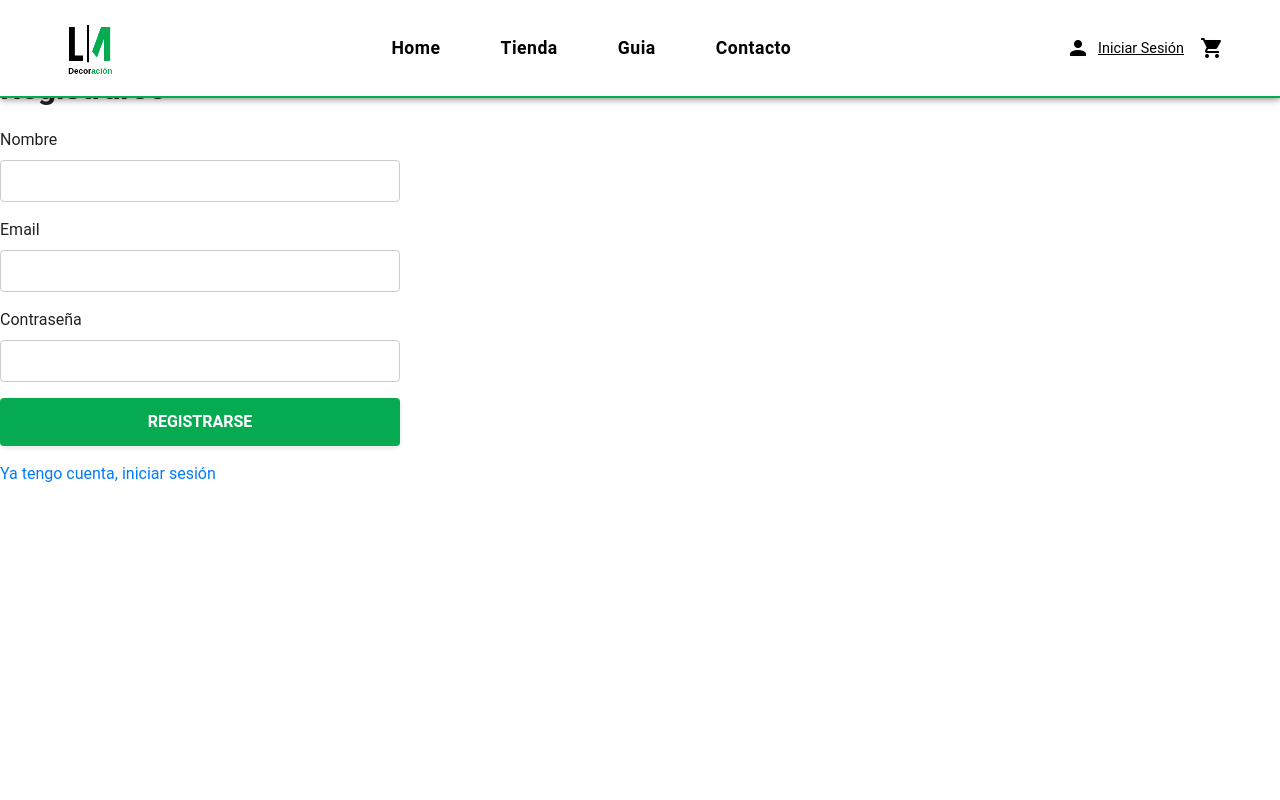
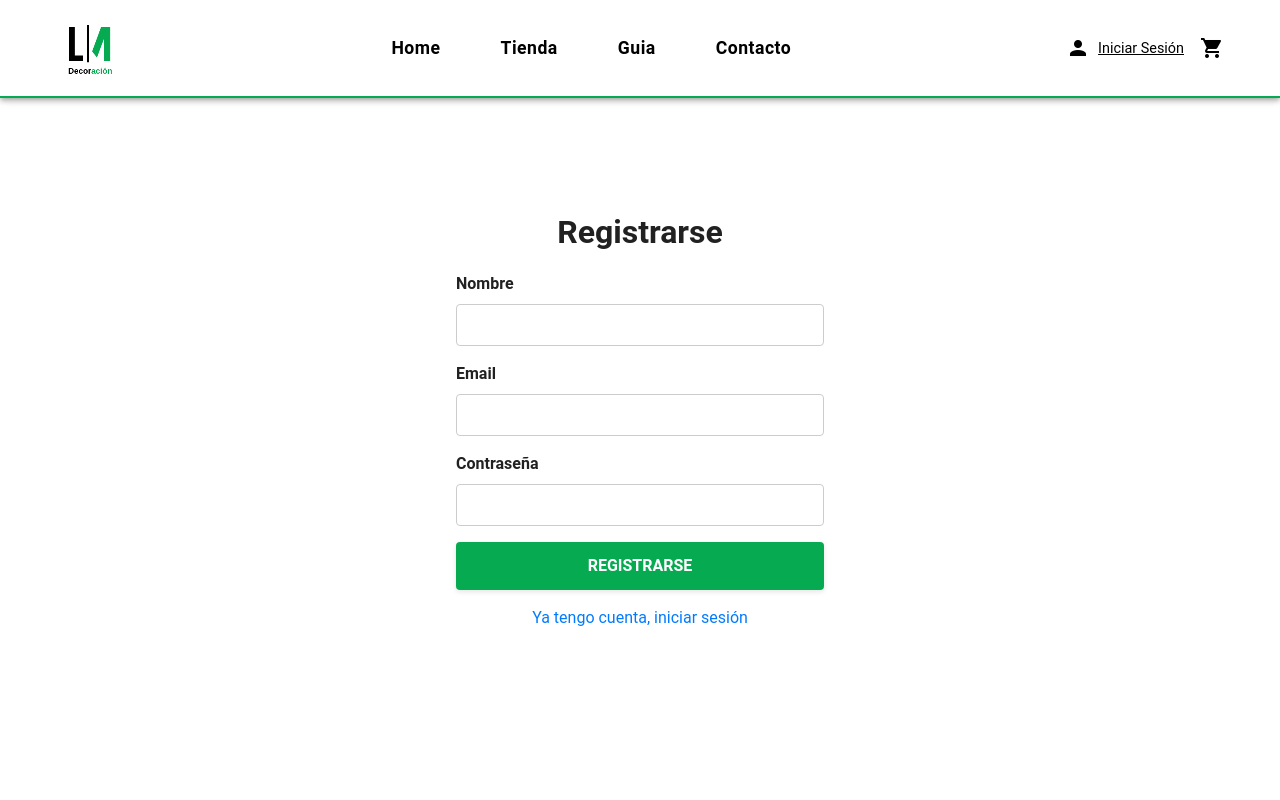
Before and after one commit to MarcosLarraga/ecommerce-decoracion-frontend, a Vue app in the folder ecommerce/: page /register in a window 1280 px wide. Shown: the top 800 px of the page. Built offline with nearby package versions, Linux system fonts and the light colour scheme.

Commit message:
dar formato al login y register

```diff
--- a/ecommerce/src/views/LoginView.vue
+++ b/ecommerce/src/views/LoginView.vue
@@ -1,35 +1,35 @@
 <template>
-  <div class="login">
-    <h1 class="login__title">Iniciar Sesión</h1>
-    <form class="login__form" @submit.prevent="handleLogin">
-      <div class="login__group">
-        <label class="login__label" for="email">Email</label>
-        <input class="login__input" type="email" id="email" v-model="email" required />
+  <div class="auth">
+    <h1 class="auth__title">Iniciar Sesión</h1>
+    <Alerta v-if="error" :mensaje="error" />
+    <form class="auth__form" @submit.prevent="handleLogin">
+      <div class="auth__group">
+        <label for="email" class="auth__label">Email</label>
+        <input type="email" id="email" class="auth__input" v-model="email" required />
       </div>
-      <div class="login__group">
-        <label class="login__label" for="password">Contraseña</label>
-        <input class="login__input" type="password" id="password" v-model="password" required />
+      <div class="auth__group">
+        <label for="password" class="auth__label">Contraseña</label>
+        <input type="password" id="password" class="auth__input" v-model="password" required />
       </div>
-      <button class="login__button" type="submit" :disabled="loading">
+      <button type="submit" class="auth__button" :disabled="loading">
         {{ loading ? 'Iniciando sesión...' : 'Iniciar Sesión' }}
       </button>
-      <p v-if="error" class="login__error">{{ error }}</p>
     </form>
-    <div class="login__links">
-      <router-link class="login__link" to="/register">Registrarse</router-link>
-      <router-link class="login__link" to="/forgot-password">Olvidé mi contraseña</router-link>
+    <div class="auth__links">
+      <router-link class="auth__link" to="/register">Registrarse</router-link>
+      <router-link class="auth__link" to="/forgot-password">Olvidé mi contraseña</router-link>
     </div>
-    <!-- Componente para Google Sign-In -->
-    <div class="login__google">
-      <BotonGoogle />
+    <div class="auth__google">
+      <BotonGoogle v-if="!loading" />
     </div>
   </div>
 </template>
 
 <script lang="ts" setup>
-import { ref } from 'vue';
+import { ref, watch } from 'vue';
 import { useUserStore } from '@/stores/userStore';
 import { useRouter } from 'vue-router';
+import Alerta from '@/components/Alerta.vue';
 import BotonGoogle from '@/components/BotonGoogle.vue';
 
 const email = ref('');
@@ -49,8 +49,83 @@ const handleLogin = async () => {
     router.push('/');
   }
 };
+
+// Opcional: Watch para redirigir cuando el usuario se autentique
+watch(() => userStore.isAuthenticated, (newVal) => {
+  if (newVal) {
+    router.push('/');
+  }
+});
 </script>
 
 <style lang="scss" scoped>
-/* Tus estilos de login */
+.auth {
+  max-width: 400px;
+  margin: 0 auto;
+  padding: 1rem;
+  text-align: center;
+  margin-top: 10%;
+
+  &__title {
+    font-size: 2rem;
+    margin-bottom: 1rem;
+  }
+
+  &__form {
+    display: flex;
+    flex-direction: column;
+    gap: 1rem;
+  }
+
+  &__group {
+    display: flex;
+    flex-direction: column;
+    text-align: left;
+  }
+
+  &__label {
+    margin-bottom: 0.5rem;
+    font-weight: 600;
+  }
+
+  &__input {
+    padding: 0.5rem;
+    border: 1px solid #ccc;
+    border-radius: 4px;
+  }
+
+  &__button {
+    padding: 0.75rem;
+    background-color: #28a745;
+    color: #fff;
+    border: none;
+    border-radius: 4px;
+    cursor: pointer;
+    transition: background-color 0.3s;
+
+    &:hover {
+      background-color: #218838;
+    }
+
+    &:disabled {
+      opacity: 0.6;
+      cursor: not-allowed;
+    }
+  }
+
+  &__links {
+    margin-top: 1rem;
+    display: flex;
+    justify-content: space-around;
+  }
+
+  &__link {
+    color: #007bff;
+    text-decoration: none;
+  }
+
+  &__google {
+    margin-top: 1.5rem;
+  }
+}
 </style>
--- a/ecommerce/src/views/RegisterView.vue
+++ b/ecommerce/src/views/RegisterView.vue
@@ -1,26 +1,30 @@
 <template>
-  <div class="register">
-    <h1 class="register__title">Registrarse</h1>
-    <form class="register__form" @submit.prevent="handleRegister">
-      <div class="register__group">
-        <label class="register__label" for="nombre">Nombre</label>
-        <input class="register__input" type="text" id="nombre" v-model="nombre" required />
+  <div class="auth">
+    <h1 class="auth__title">Registrarse</h1>
+    <Alerta v-if="error" :mensaje="error" />
+    <form class="auth__form" @submit.prevent="handleRegister">
+      <div class="auth__group">
+        <label for="nombre" class="auth__label">Nombre</label>
+        <input type="text" id="nombre" class="auth__input" v-model="nombre" required />
       </div>
-      <div class="register__group">
-        <label class="register__label" for="email">Email</label>
-        <input class="register__input" type="email" id="email" v-model="email" required />
+      <div class="auth__group">
+        <label for="email" class="auth__label">Email</label>
+        <input type="email" id="email" class="auth__input" v-model="email" required />
       </div>
-      <div class="register__group">
-        <label class="register__label" for="password">Contraseña</label>
-        <input class="register__input" type="password" id="password" v-model="password" required />
+      <div class="auth__group">
+        <label for="password" class="auth__label">Contraseña</label>
+        <input type="password" id="password" class="auth__input" v-model="password" required />
       </div>
-      <button class="register__button" type="submit" :disabled="loading">
+      <button type="submit" class="auth__button" :disabled="loading">
         {{ loading ? 'Registrando...' : 'Registrarse' }}
       </button>
-      <p v-if="error" class="register__error">{{ error }}</p>
     </form>
-    <div class="register__links">
-      <router-link class="register__link" to="/login">Ya tengo cuenta, iniciar sesión</router-link>
+    <div class="auth__links">
+      <router-link class="auth__link" to="/login">Ya tengo cuenta, iniciar sesión</router-link>
+    </div>
+    <div class="auth__google">
+      <!-- Botón para registrarse con Google (usa el mismo flujo de login) -->
+      <BotonGoogle v-if="!loading" />
     </div>
   </div>
 </template>
@@ -29,6 +33,8 @@
 import { ref } from 'vue';
 import { useUserStore } from '@/stores/userStore';
 import { useRouter } from 'vue-router';
+import Alerta from '@/components/Alerta.vue';
+import BotonGoogle from '@/components/BotonGoogle.vue';
 
 const nombre = ref('');
 const email = ref('');
@@ -51,15 +57,73 @@ const handleRegister = async () => {
 </script>
 
 <style lang="scss" scoped>
-.register {
-  &__title { font-size: 2rem; margin-bottom: 1rem; }
-  &__form { display: flex; flex-direction: column; max-width: 400px; }
-  &__group { margin-bottom: 1rem; }
-  &__label { margin-bottom: 0.5rem; display: block; }
-  &__input { width: 100%; padding: 0.5rem; border: 1px solid #ccc; border-radius: 4px; }
-  &__button { padding: 0.75rem; background-color: #007bff; color: #fff; border: none; border-radius: 4px; cursor: pointer; &:disabled { opacity: 0.6; } }
-  &__error { color: red; margin-top: 1rem; }
-  &__links { margin-top: 1rem; }
-  &__link { color: #007bff; text-decoration: none; }
+.auth {
+  max-width: 400px;
+  margin: 0 auto;
+  padding: 1rem;
+  text-align: center;
+  margin-top: 10%;
+
+  &__title {
+    font-size: 2rem;
+    margin-bottom: 1rem;
+  }
+
+  &__form {
+    display: flex;
+    flex-direction: column;
+    gap: 1rem;
+  }
+
+  &__group {
+    display: flex;
+    flex-direction: column;
+    text-align: left;
+  }
+
+  &__label {
+    margin-bottom: 0.5rem;
+    font-weight: 600;
+  }
+
+  &__input {
+    padding: 0.5rem;
+    border: 1px solid #ccc;
+    border-radius: 4px;
+  }
+
+  &__button {
+    padding: 0.75rem;
+    background-color: #007bff;
+    color: #fff;
+    border: none;
+    border-radius: 4px;
+    cursor: pointer;
+    transition: background-color 0.3s;
+
+    &:hover {
+      background-color: #0069d9;
+    }
+
+    &:disabled {
+      opacity: 0.6;
+      cursor: not-allowed;
+    }
+  }
+
+  &__links {
+    margin-top: 1rem;
+    display: flex;
+    justify-content: center;
+  }
+
+  &__link {
+    color: #007bff;
+    text-decoration: none;
+  }
+
+  &__google {
+    margin-top: 1.5rem;
+  }
 }
 </style>
```
Also changed, not shown: ecommerce/src/App.vue (line endings or trailing spaces).
